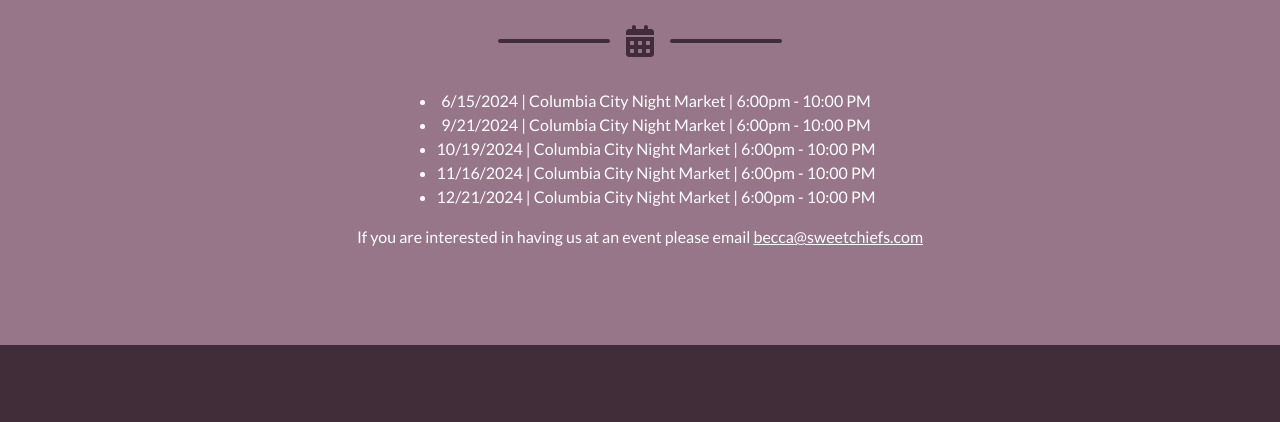
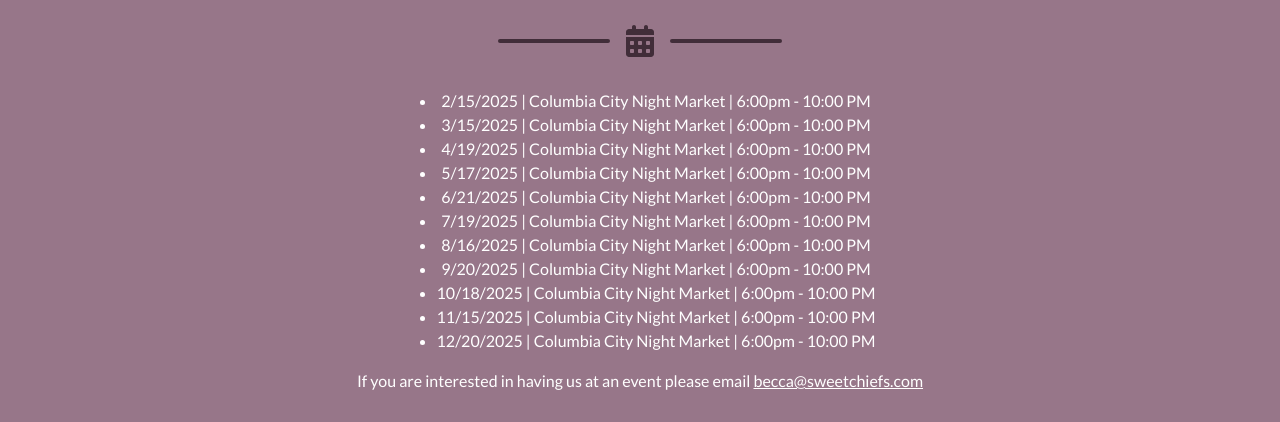
Before and after one commit to db-94/sweetchiefs, a website: page src/pug/index.pug in a window 1280 px wide. Shown: the part 1199-1621 px from the top of the page. Drawn offline with nearby package versions, Linux system fonts and the light colour scheme; files that its build step writes are made by us from their sources.

Commit message:
chore: Remove dist and add github action

```diff
--- a/src/pug/index.pug
+++ b/src/pug/index.pug
@@ -127,11 +127,17 @@ html(lang='en')
                 .row
                     .col-lg-12.center-list
                         ul
-                            li 6/15/2024 | Columbia City Night Market | 6:00pm - 10:00 PM
-                            li 9/21/2024 | Columbia City Night Market | 6:00pm - 10:00 PM
-                            li 10/19/2024 | Columbia City Night Market | 6:00pm - 10:00 PM
-                            li 11/16/2024 | Columbia City Night Market | 6:00pm - 10:00 PM
-                            li 12/21/2024 | Columbia City Night Market | 6:00pm - 10:00 PM
+                            li 2/15/2025 | Columbia City Night Market | 6:00pm - 10:00 PM
+                            li 3/15/2025 | Columbia City Night Market | 6:00pm - 10:00 PM
+                            li 4/19/2025 | Columbia City Night Market | 6:00pm - 10:00 PM
+                            li 5/17/2025 | Columbia City Night Market | 6:00pm - 10:00 PM
+                            li 6/21/2025 | Columbia City Night Market | 6:00pm - 10:00 PM
+                            li 7/19/2025 | Columbia City Night Market | 6:00pm - 10:00 PM
+                            li 8/16/2025 | Columbia City Night Market | 6:00pm - 10:00 PM
+                            li 9/20/2025 | Columbia City Night Market | 6:00pm - 10:00 PM
+                            li 10/18/2025 | Columbia City Night Market | 6:00pm - 10:00 PM
+                            li 11/15/2025 | Columbia City Night Market | 6:00pm - 10:00 PM
+                            li 12/20/2025 | Columbia City Night Market | 6:00pm - 10:00 PM
                     .col-lg-12.center-list
                         | If you are interested in having us at an event please email #[a.text-white( href='mailto:becca@sweetchiefs.com' ) becca@sweetchiefs.com]
 
@@ -165,10 +171,3 @@ html(lang='en')
 
         // Core theme JS
         script(src='js/scripts.js')
-
-        // * * * * * * * * * * * * * * * * * * * * * * * * * * * * * * * * * * * * * * * *
-        // * *                               SB Forms JS                               * *
-        // * * Activate your form at https://startbootstrap.com/solution/contact-forms * *
-        // * * * * * * * * * * * * * * * * * * * * * * * * * * * * * * * * * * * * * * * *
-
-        script(src='https://cdn.startbootstrap.com/sb-forms-latest.js')
```
Also changed, not shown: .github/workflows/main.yml (added), README.md, dist/assets/favicon.ico (deleted), dist/assets/img/avataaars.svg (deleted), dist/assets/img/mauve_logo_white_text.png (deleted), dist/assets/img/sandwich.png (deleted), dist/css/styles.css (deleted), dist/index.html (deleted), dist/js/scripts.js (deleted).
